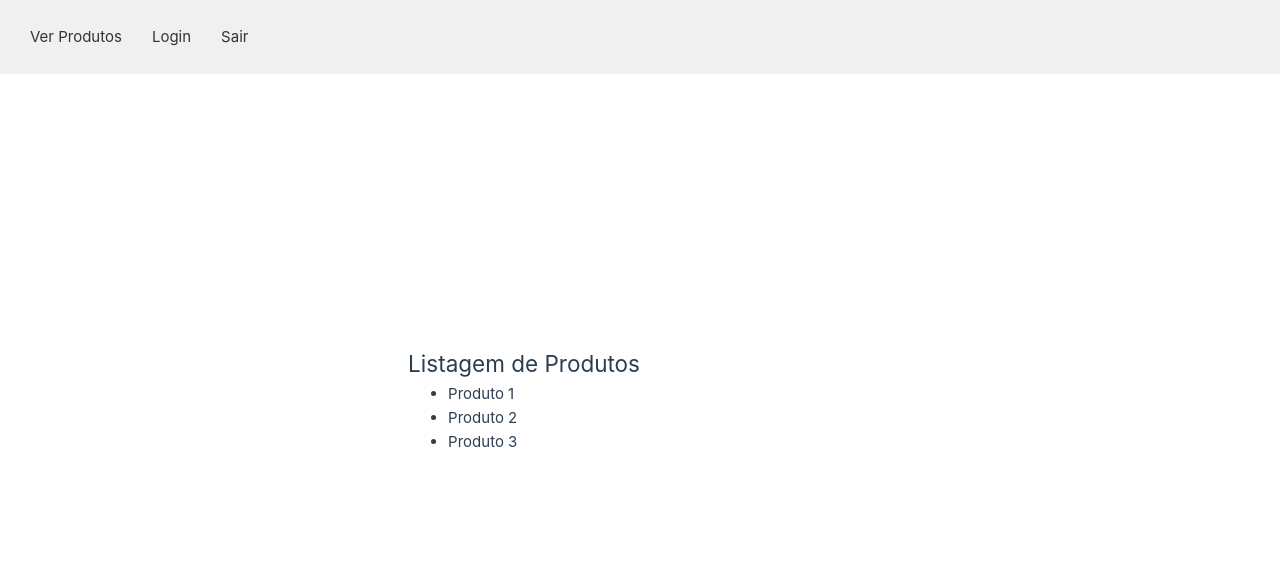
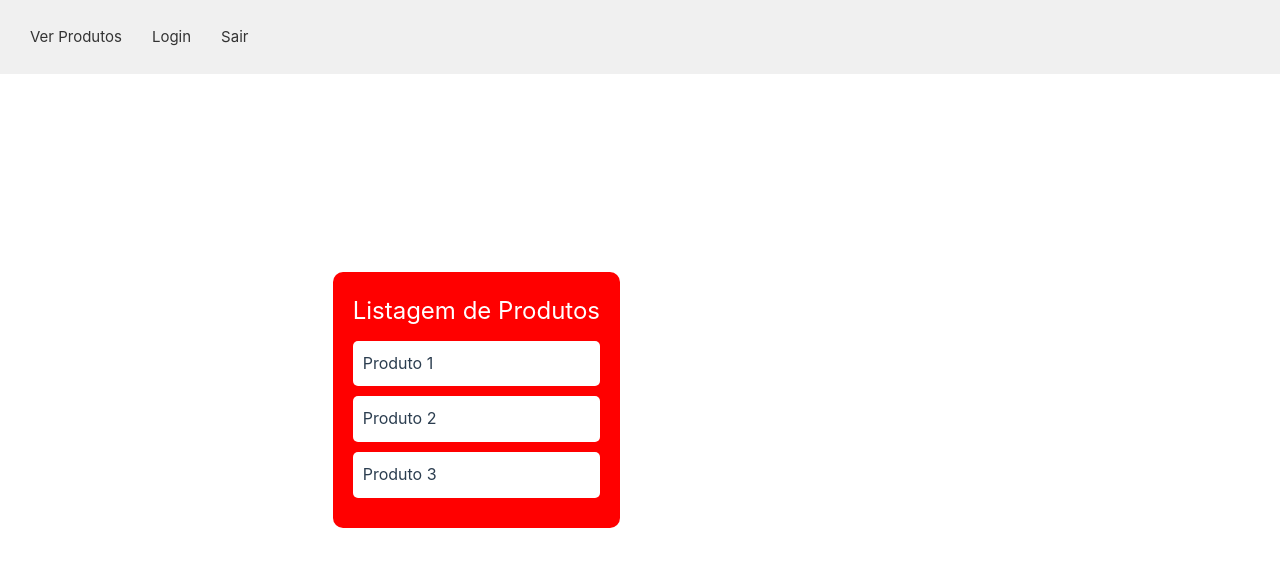
Before and after one commit to dvmarthur/masterdawebvuejs, a Vue app: page /products in a window 1280 px wide. Shown: the top 566 px of the page. Built offline with nearby package versions, Linux system fonts and the light colour scheme.

Commit message:
mudanças layout

```diff
--- a/src/components/ProductList.vue
+++ b/src/components/ProductList.vue
@@ -1,11 +1,11 @@
 <template>
   <div>
-    <h2>Listagem de Produtos</h2>
-    <ul>
-      <li v-for="product in products" :key="product.id">
-        {{ product.name }}
-      </li>
-    </ul>
+    <div class="background-card">
+      <h2 class="title">Listagem de Produtos</h2>
+      <div class="product-card" v-for="product in products" :key="product.id">
+        <p class="product-name">{{ product.name }}</p>
+      </div>
+    </div>
   </div>
 </template>
 
@@ -13,7 +13,7 @@
 export default {
   data() {
     return {
-      products: []
+      products: [],
     };
   },
   mounted() {
@@ -31,16 +31,40 @@ export default {
       for (let i = 0; i < count; i++) {
         const product = {
           id: i + 1,
-          name: `Produto ${i + 1}`
+          name: `Produto ${i + 1}`,
         };
         products.push(product);
       }
       return products;
-    }
-  }
+    },
+  },
 };
 </script>
 
 <style scoped>
-/* Estilos específicos para o componente ProductList.vue */
+.background-card {
+  background-color: red;
+  padding: 20px;
+  border-radius: 10px;
+  margin: 20px;
+}
+
+.title {
+  color: white;
+  font-size: 24px;
+  text-align: center;
+  margin-bottom: 10px;
+}
+
+.product-card {
+  background-color: white;
+  padding: 10px;
+  margin-bottom: 10px;
+  border-radius: 5px;
+}
+
+.product-name {
+  font-size: 16px;
+  margin: 0;
+}
 </style>
```
